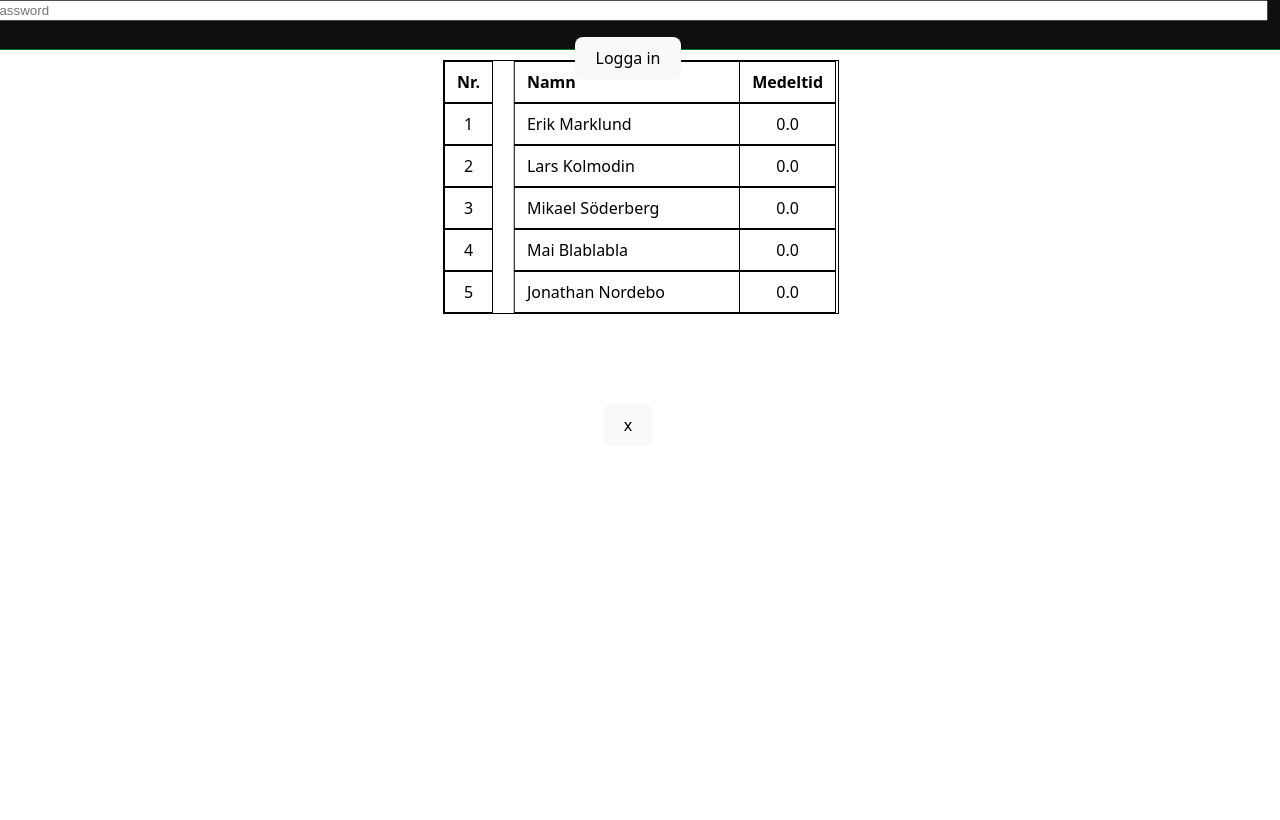
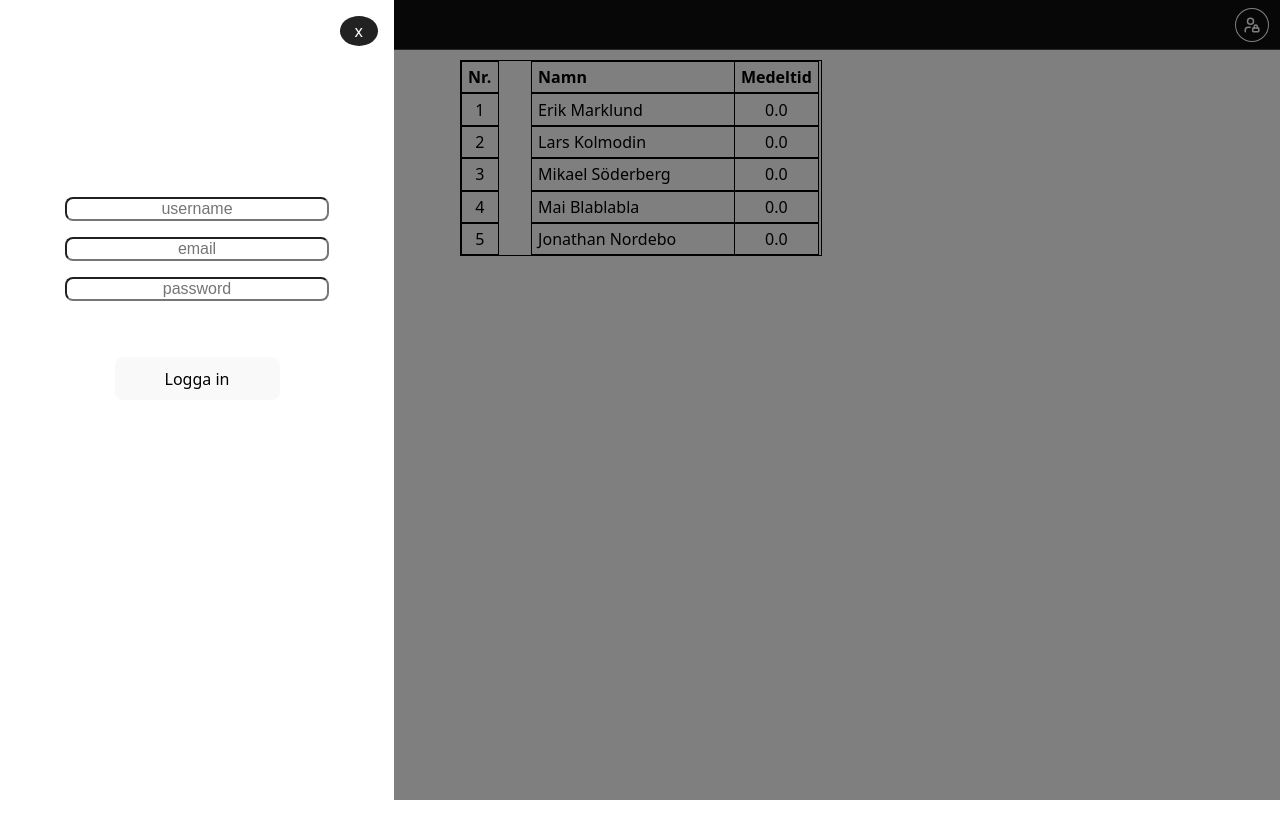
Before and after one commit to zaida-wiss/Backyard_Ultra, a React (Vite) app in the folder backyard/: page / in a window 1280 px wide. Both pictures are taken after a click on the button "Logga in". Built offline with nearby package versions, Linux system fonts and the light colour scheme.

Commit message:
loginsidan css

```diff
--- a/backyard/src/App.tsx
+++ b/backyard/src/App.tsx
@@ -1,13 +1,24 @@
 import Dashboard from "./components/Dashboard/Dashboard";
 import Header from "./components/Layout/Header/Header";
 import './App.css';
+import { UserLogin } from "./components/userLogin/userLogin";
+import {useState} from "react";
+
+
 
 export default function App() {
+  const [loginIsOpen, setLoginIsOpen] = useState (false);
+
 
   return (
     <>
-      <Header />
+      <Header onLoginClick={() => setLoginIsOpen(true)}/>
+      {loginIsOpen && (
+        <div className="modal-overlay">
+          <UserLogin onClose= {() => setLoginIsOpen(false)}/>
+        </div>
+      )}
       <Dashboard />
     </>
-  )
+  );
 };
--- a/backyard/src/components/Runners/Runners.css
+++ b/backyard/src/components/Runners/Runners.css
@@ -19,7 +19,7 @@ table-layout: auto;  /* Låter kolumnerna anpassa sig efter innehållet */
 .tabell th,
 .tabell td {
 border: 1px solid black;
-padding: 0.5rem 0.75rem;
+padding: 0.2rem 0.4rem;
 white-space: nowrap;
 background: #fff;
 }
--- a/backyard/src/components/userLogin/userLogin.css
+++ b/backyard/src/components/userLogin/userLogin.css
@@ -2,11 +2,11 @@ body {
   height: 100%;
   display: flex;
   flex-direction: block;
+
 }
 
 form {
-  width: 100vw;
-  height: 100vh;
+  margin-top: 50%;
   display: flex;
   flex-direction: column;
   justify-content: center; /* centrerar vertikalt */
@@ -14,7 +14,50 @@ form {
 }
 
 input {
-  width: 100%;
+  width: 80%;
+  height: fit-content;
+  text-align: center;
+  font-size: 16px;
   box-sizing: border-box; /* så att padding/marginal räknas in i bredden */
   margin-bottom: 1rem;    /* valfritt, för mellanrum mellan fälten */
+  border-radius: 8px;
 }
+
+button{
+width: 50%;
+margin: 40px 0;
+}
+
+.modal-overlay {
+  position: fixed;
+  top: 0; left: 0; right: 0; bottom: 0;
+  width: 100vw;
+  height: 100vh;
+  background: rgba(0,0,0,0.5); /* halvtransparent bakgrund */
+  display: flex;
+  z-index: 1000;
+}
+
+.modal-content {
+  position: relative;
+  background: #fff;
+  padding: 2rem;
+  min-width: 330px;
+}
+.modal-close {
+  position: absolute;
+  top: 16px;
+  right: 16px;
+  width: 30px;         /* eller valfri storlek */
+  height: 30px;
+  border-radius: 100%;
+  background: #222;
+  color: #fff;
+  border: none;
+  display: flex;
+  align-items: center;
+  justify-content: center;
+  font-size: 1rem;     /* gör X:et större */
+  cursor: pointer;
+  margin: 0 auto;      /* centrerar knappen horisontellt om du vill */
+}
--- a/backyard/src/components/userLogin/userLogin.tsx
+++ b/backyard/src/components/userLogin/userLogin.tsx
@@ -27,7 +27,8 @@ export function UserLogin ({onClose}: UserLoginProps) {
 
 
   return(
-      <div className="modal-content">
+    <div className="modal-content">
+        <button className="modal-close" onClick={onClose}>x</button>
       <form onSubmit={handleSubmit}>
 
       {error && <div className="error">{error}</div>}
@@ -83,8 +84,8 @@ export function UserLogin ({onClose}: UserLoginProps) {
 
         <button type="submit">Logga in</button>
 
+
       </form>
-      <button onClick={onClose}>x</button>
     </div>
     );
   };
```
